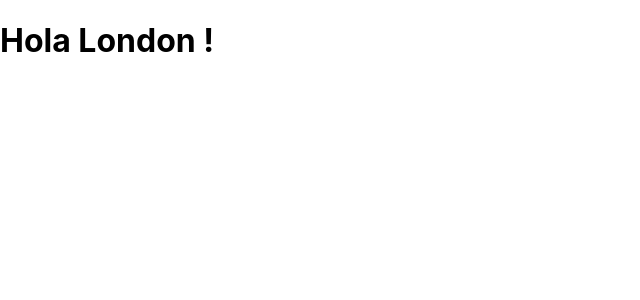
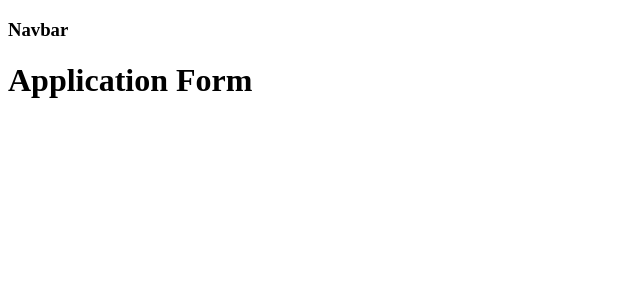
Before and after one commit to r2inlondon/application-form, a React (Create React App) app: page / in a window 1280 px wide. Shown: the top 300 px of the page, without its empty margins (0-640 px from the left). Built offline with nearby package versions, Linux system fonts and the light colour scheme.

Commit message:
initial commit

```diff
--- a/package.json
+++ b/package.json
@@ -8,7 +8,8 @@
     "@testing-library/user-event": "^13.2.1",
     "react": "^17.0.2",
     "react-dom": "^17.0.2",
-    "react-router": "^6.2.1",
+    "react-router": "6.2.1",
+    "react-router-dom": "6.2.1",
     "react-scripts": "5.0.0",
     "web-vitals": "^2.1.0"
   },
--- a/src/App.js
+++ b/src/App.js
@@ -1,8 +1,23 @@
+import React from "react";
+import ApplicationForm from "./components/ApplicationForm";
+import Navbar from "./components/Navbar";
+import {
+  BrowserRouter,
+  Routes,
+  Route,
+  Navigate,
+  Link,
+  Router
+} from "react-router-dom";
+
 function App() {
   return (
-    <div className="App">
-      <h1>Hola London !</h1>
-    </div>
+    <BrowserRouter>
+      <Navbar />
+      <Routes>
+        <Route path="/" element={<ApplicationForm />} />
+      </Routes>
+    </BrowserRouter>
   );
 }
 
--- /dev/null
+++ b/src/components/ApplicationForm.js
@@ -0,0 +1,5 @@
+import React from "react";
+
+const ApplicationForm = () => <h1>Application Form</h1>;
+
+export default ApplicationForm;
--- /dev/null
+++ b/src/components/Navbar.js
@@ -0,0 +1,5 @@
+import React from "react";
+
+const Navbar = () => <h3>Navbar</h3>;
+
+export default Navbar;
```
Also changed, not shown: src/index.js (+5 -6 lines), src/components/PersonalDetails.js (added), 1 other file (tests, documents, lock files or other folders).
